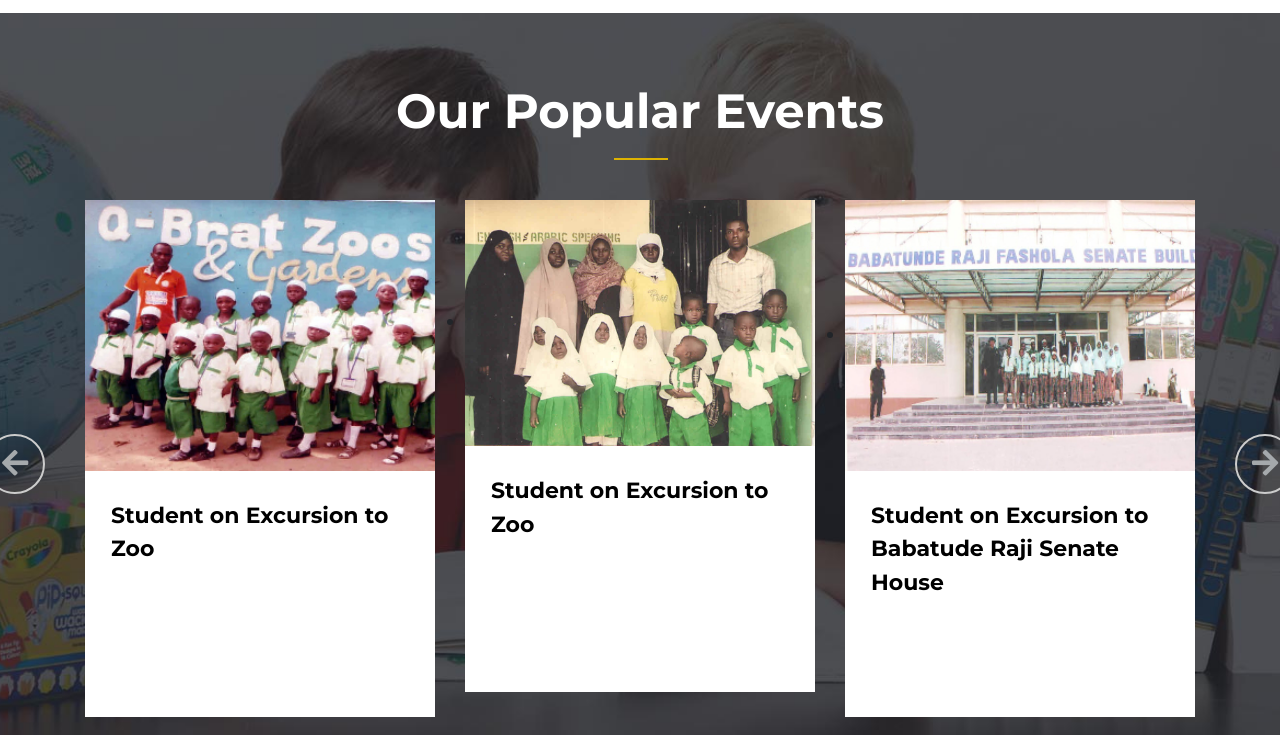
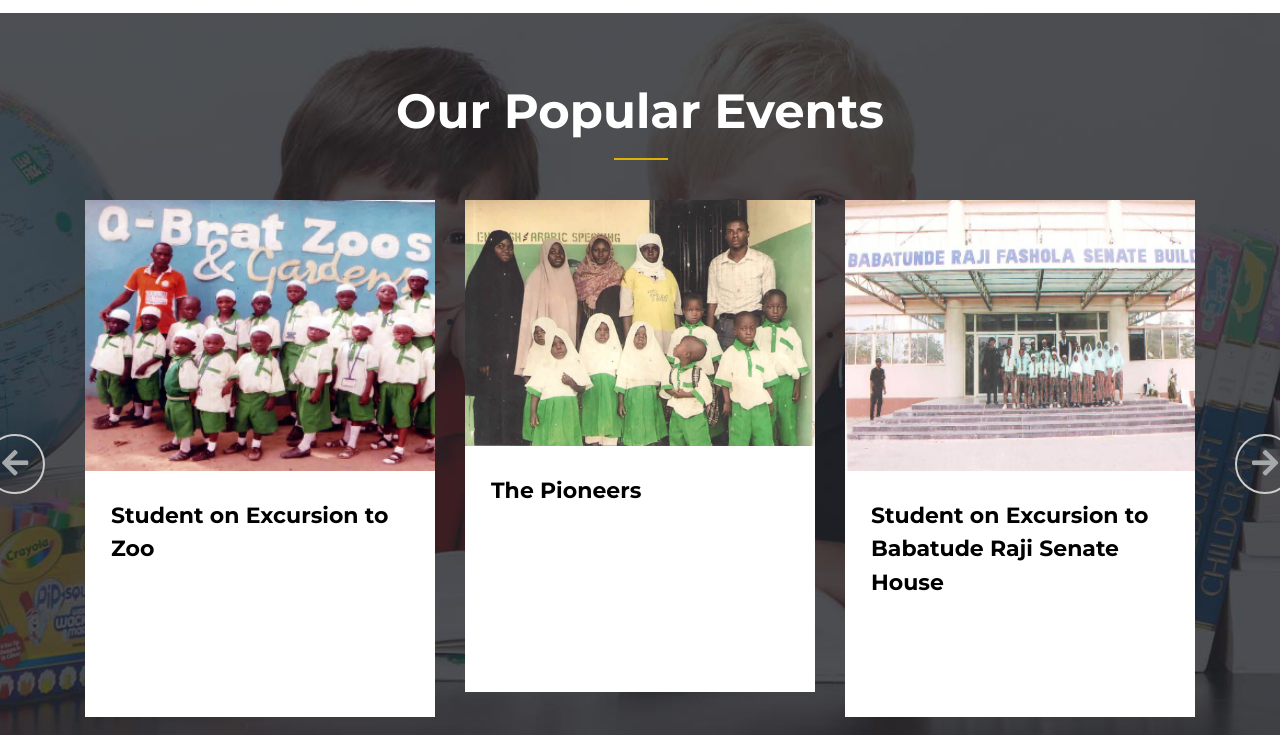
Before and after one commit to Quaducate/theexponentschools, a plain HTML site: page index.html in a window 1280 px wide. Shown: the part 1631-2366 px from the top of the page. Drawn offline with nearby package versions, Linux system fonts and the light colour scheme.

Commit message:
Add files via upload

```diff
--- a/index.html
+++ b/index.html
@@ -212,7 +212,7 @@
           <div class="class_Img"><img src="images/main1.jpg" alt="">
           </div>
           <div class="path_box">
-            <h3><a href="#">Student on Excursion to Zoo </a></h3>
+            <h3><a href="#">The Pioneers </a></h3>
           </div>
         </div>
       </li>
```
